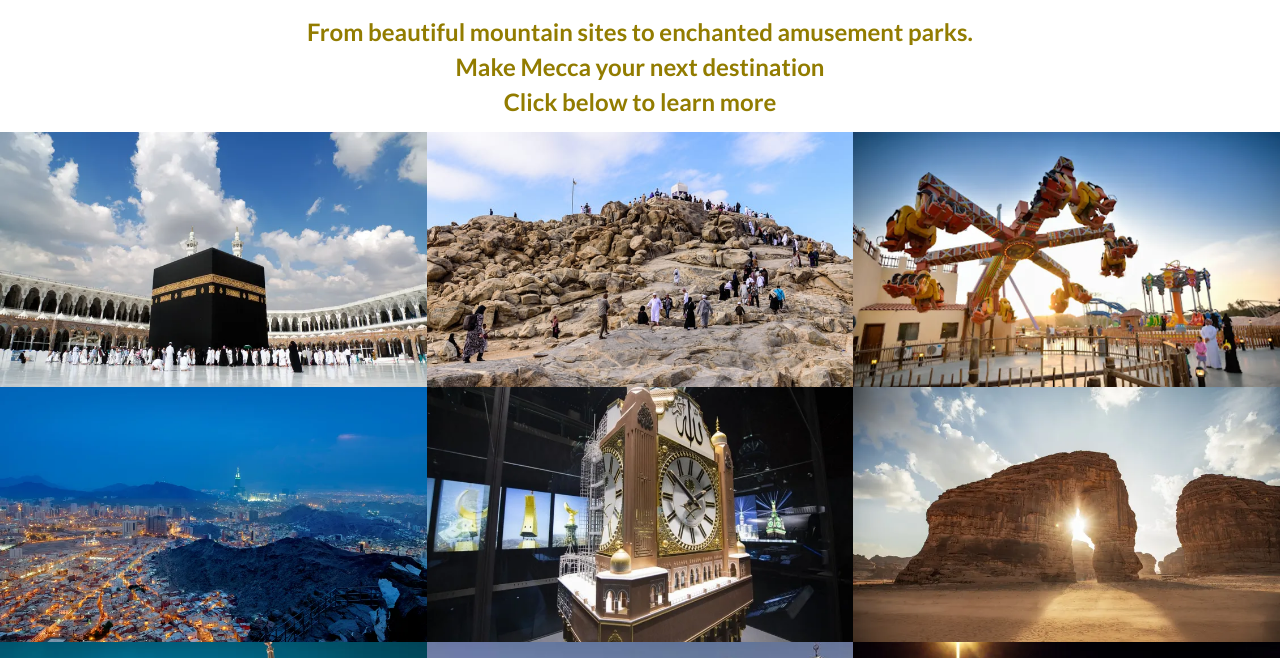
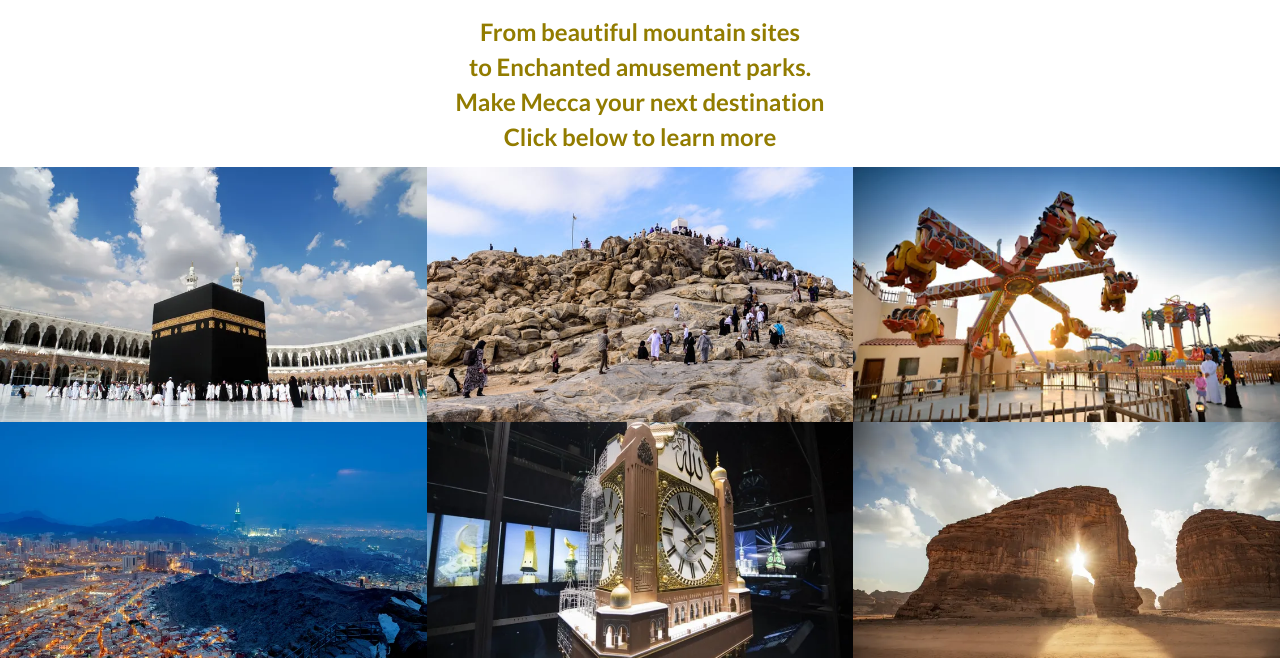
Before and after one commit to S-shah93/Project-1---HTML-CSS, a plain HTML site: page gallery.html in a window 1280 px wide. Shown: the part 123-781 px from the top of the page. Drawn offline with Linux system fonts and the light colour scheme; a web font is replaced by a local one.

Commit message:
Up tp date

```diff
--- a/gallery.html
+++ b/gallery.html
@@ -35,7 +35,8 @@
 
     <!-- Gallery section -->
     <section id="photos">
-        <h2>From beautiful mountain sites to enchanted amusement parks.</h2>
+        <h2>From beautiful mountain sites</h2>
+        <p>to Enchanted amusement parks.</p>
         <p>Make Mecca your next destination</p>
         <p>Click below to learn more</p>
             <a href="https://www.thrillophilia.com/attractions/kaaba-mecca" target="_blank"><img src="assets/images/Kaaba.webp" alt="Kaaba the house of Allah"></a>
```
Also changed, not shown: signedup.html (+3 -0 lines), signup.html (+3 -0 lines), assets/readme-images/css-direct-input.PNG (added), assets/readme-images/css-link.PNG (added), assets/readme-images/html-gallery-DI.PNG (added), assets/readme-images/html-guide-DI.PNG (added), assets/readme-images/html-index-DI.PNG (added), assets/readme-images/html-link.PNG (added), assets/readme-images/html-signedup-DI.PNG (added), assets/readme-images/html-signup-DI.PNG (added), 2 other files.
